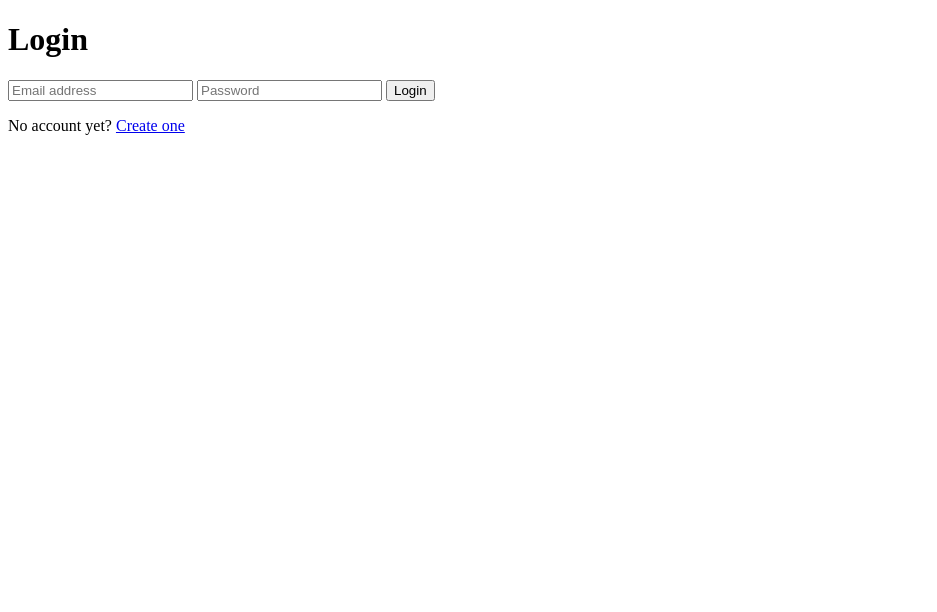
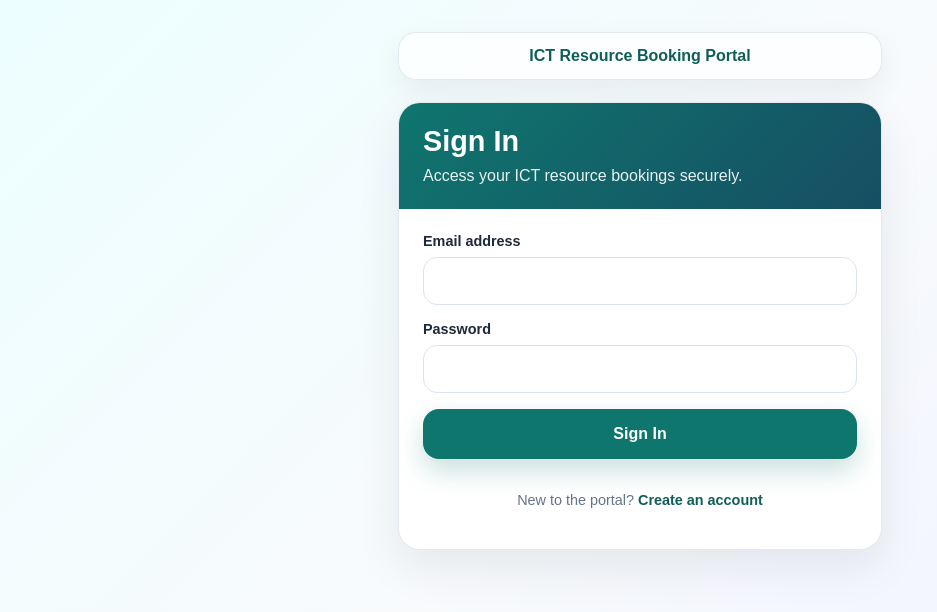
Before and after one commit to leekahwing-creator/wgps-res-booking, a website: page login.html in a window 1280 px wide. Shown: the whole page, without its empty margins (0-937 px from the left). Drawn offline with Linux system fonts and the light colour scheme.

Commit message:
Update login.html

```diff
--- a/login.html
+++ b/login.html
@@ -3,23 +3,196 @@
 <head>
   <meta charset="UTF-8" />
   <meta name="viewport" content="width=device-width, initial-scale=1.0" />
-  <title>Login</title>
+  <title>Sign In | ICT Resource Booking Portal</title>
+  <style>
+    :root {
+      --primary: #0f766e;
+      --primary-dark: #115e59;
+      --primary-light: #ccfbf1;
+      --text: #0f172a;
+      --muted: #64748b;
+      --border: #dbe4ee;
+      --danger: #dc2626;
+      --shadow: 0 18px 45px rgba(15, 23, 42, 0.08);
+      --radius: 22px;
+    }
+
+    * { box-sizing: border-box; }
+
+    body {
+      margin: 0;
+      font-family: Arial, Helvetica, sans-serif;
+      background: linear-gradient(135deg, #ecfeff 0%, #f8fafc 48%, #eef2ff 100%);
+      color: var(--text);
+      min-height: 100vh;
+    }
+
+    .page {
+      width: min(520px, 100%);
+      margin: 0 auto;
+      padding: 32px 18px;
+    }
+
+    .portal-nav {
+      margin-bottom: 22px;
+      padding: 14px 16px;
+      border-radius: 18px;
+      background: rgba(255, 255, 255, 0.78);
+      border: 1px solid rgba(226, 232, 240, 0.95);
+      box-shadow: 0 12px 30px rgba(15, 23, 42, 0.06);
+      font-weight: 900;
+      color: var(--primary-dark);
+      text-align: center;
+    }
+
+    .card {
+      background: #ffffff;
+      border-radius: var(--radius);
+      box-shadow: var(--shadow);
+      border: 1px solid rgba(226, 232, 240, 0.95);
+      overflow: hidden;
+    }
+
+    .card-header {
+      padding: 22px 24px;
+      background: linear-gradient(135deg, var(--primary), #164e63);
+      color: #ffffff;
+    }
+
+    .card-header h1 {
+      margin: 0 0 6px;
+      font-size: 1.8rem;
+    }
+
+    .card-header p {
+      margin: 0;
+      opacity: 0.9;
+      line-height: 1.45;
+    }
+
+    form {
+      padding: 24px;
+      display: grid;
+      gap: 16px;
+    }
+
+    .field {
+      display: grid;
+      gap: 8px;
+    }
+
+    label {
+      font-size: 0.9rem;
+      font-weight: 800;
+      color: #1e293b;
+    }
+
+    input {
+      width: 100%;
+      min-height: 48px;
+      border: 1px solid var(--border);
+      border-radius: 14px;
+      padding: 11px 13px;
+      font-size: 1rem;
+      outline: none;
+    }
+
+    input:focus {
+      border-color: var(--primary);
+      box-shadow: 0 0 0 4px rgba(15, 118, 110, 0.14);
+    }
+
+    .btn {
+      border: 0;
+      min-height: 50px;
+      border-radius: 16px;
+      font-weight: 900;
+      font-size: 1rem;
+      cursor: pointer;
+      background: var(--primary);
+      color: #ffffff;
+      box-shadow: 0 12px 26px rgba(15, 118, 110, 0.22);
+    }
+
+    .btn:hover {
+      background: var(--primary-dark);
+    }
+
+    .message {
+      display: none;
+      padding: 13px 14px;
+      border-radius: 14px;
+      font-weight: 700;
+      font-size: 0.92rem;
+    }
+
+    .message.error {
+      display: block;
+      background: #fee2e2;
+      color: var(--danger);
+    }
+
+    .helper {
+      color: var(--muted);
+      font-size: 0.9rem;
+      line-height: 1.45;
+      text-align: center;
+    }
+
+    .helper a {
+      color: var(--primary-dark);
+      font-weight: 900;
+      text-decoration: none;
+    }
+  </style>
 </head>
 <body>
-  <h1>Login</h1>
+  <main class="page">
+    <div class="portal-nav">ICT Resource Booking Portal</div>
 
-  <form id="loginForm">
-    <input id="email" type="email" placeholder="Email address" required />
-    <input id="password" type="password" placeholder="Password" required />
-    <button type="submit">Login</button>
-  </form>
+    <section class="card">
+      <div class="card-header">
+        <h1>Sign In</h1>
+        <p>Access your ICT resource bookings securely.</p>
+      </div>
 
-  <p id="message"></p>
-  <p>No account yet? <a href="register.html">Create one</a></p>
+      <form id="loginForm">
+        <div id="message" class="message"></div>
+
+        <div class="field">
+          <label for="email">Email address</label>
+          <input id="email" type="email" autocomplete="email" required />
+        </div>
+
+        <div class="field">
+          <label for="password">Password</label>
+          <input id="password" type="password" autocomplete="current-password" required />
+        </div>
+
+        <button class="btn" type="submit">Sign In</button>
+
+        <p class="helper">
+          New to the portal?
+          <a href="register.html">Create an account</a>
+        </p>
+      </form>
+    </section>
+  </main>
 
   <script>
-    document.getElementById("loginForm").addEventListener("submit", async event => {
+    const loginForm = document.getElementById("loginForm");
+    const message = document.getElementById("message");
+
+    function showError(text) {
+      message.className = "message error";
+      message.textContent = text;
+    }
+
+    loginForm.addEventListener("submit", async event => {
       event.preventDefault();
+
+      message.className = "message";
+      message.textContent = "";
 
       const response = await fetch("/api/auth/login", {
         method: "POST",
@@ -35,7 +208,7 @@
       if (result.success) {
         window.location.href = "index.html";
       } else {
-        document.getElementById("message").textContent = result.message;
+        showError(result.message || "Unable to sign in.");
       }
     });
   </script>
```
